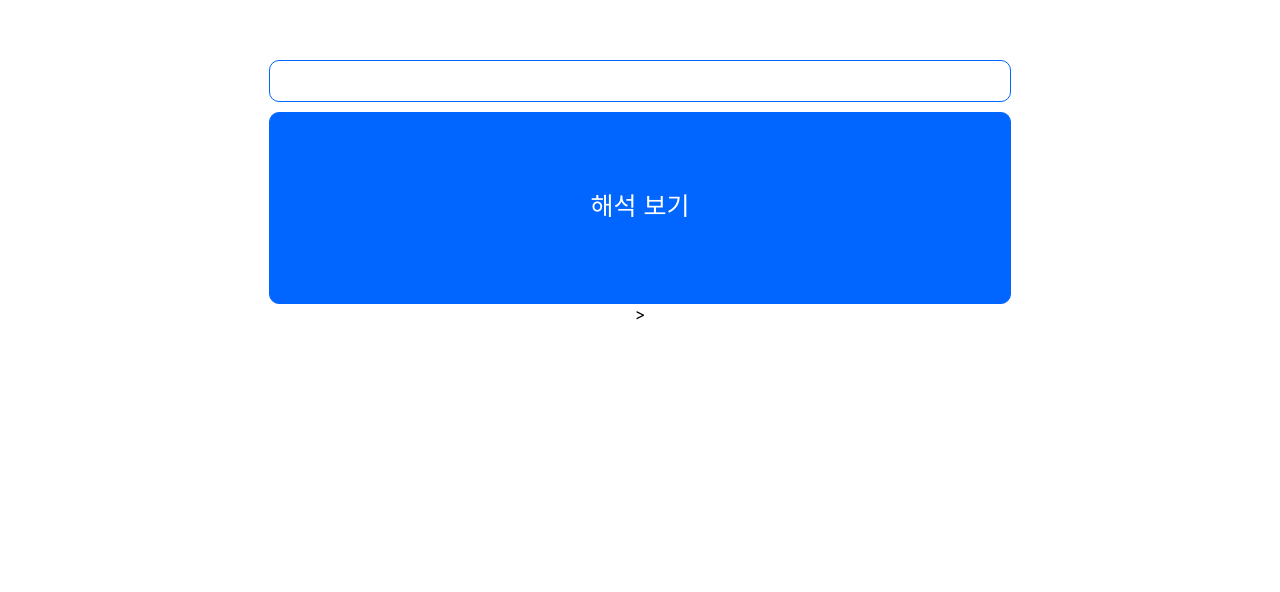
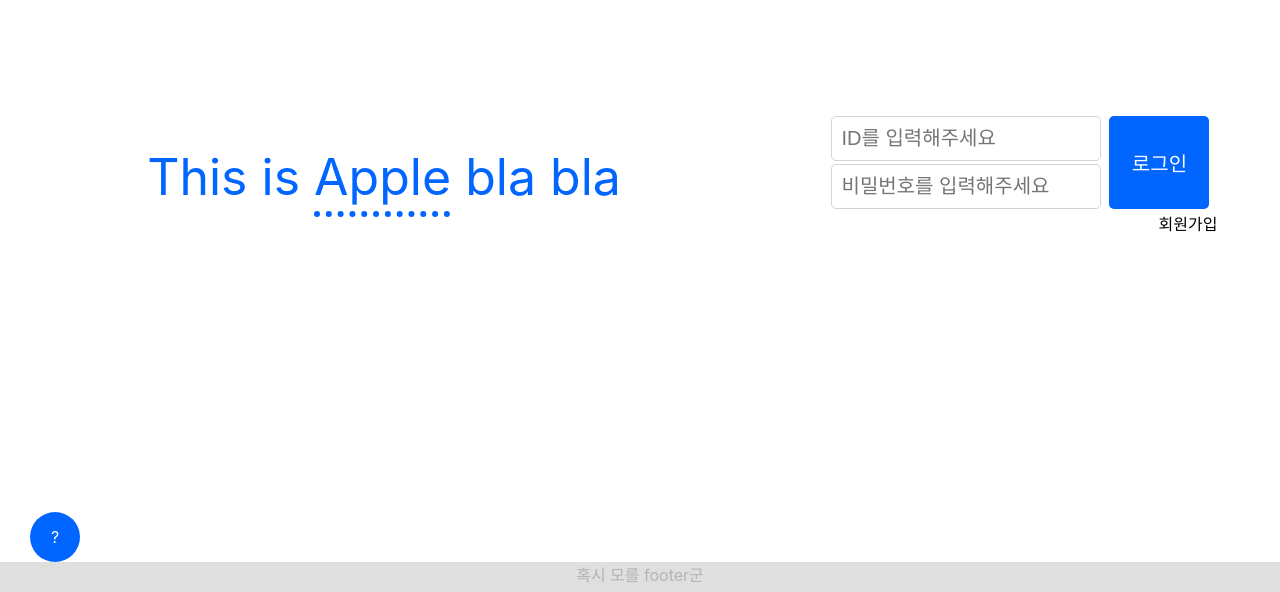
Before and after one commit to TuesdayThursday/wordMastery-ts, a React (Create React App) app: page / in a window 1280 px wide. Shown: the part 208-800 px from the top of the page. Built offline with nearby package versions, Linux system fonts and the light colour scheme; no server answers.

Commit message:
implement Login

```diff
--- a/src/components/App.css
+++ b/src/components/App.css
@@ -2,37 +2,50 @@
   text-align: center;
 }
 
-.App-logo {
-  height: 40vmin;
-  pointer-events: none;
+#descriptionBtn {
+  position:fixed;
+  z-index:50;
+  bottom: 30px;
+  left:30px;
+  width: 50px;
+  height: 50px;
+  border-radius:50px;
+  background-color: #0066FF;
+  line-height: 50px;
+  color:white;
+  user-select:none;
 }
 
-@media (prefers-reduced-motion: no-preference) {
-  .App-logo {
-    animation: App-logo-spin infinite 20s linear;
-  }
+#descriptionBtn:hover {
+  box-shadow: 10px 10px 30px transparent,
+                -10px -10px 30px transparent,
+                inset 10px 10px 30px rgba(14, 51, 135, 0.9),
+                inset -10px -10px 30px rgb(94, 119, 209);
 }
 
-.App-header {
-  background-color: #282c34;
-  min-height: 100vh;
-  display: flex;
-  flex-direction: column;
-  align-items: center;
-  justify-content: center;
-  font-size: calc(10px + 2vmin);
-  color: white;
+#descriptionWrapper {
+  position:fixed;
+  z-index:3;
+  left:0;
+  top:0;
+  display:grid;
+  place-items: center;
+  text-align:center;
+  width: 100vw;
+  height: 100vh;
 }
 
-.App-link {
-  color: #61dafb;
+#description {
+  width: 30vw;
+  height: 70vh;
+  background-color:white;
+  border:1px solid #0066ff;
+  border-radius: 10px;
+  opacity: 0.9;
+  color:black;
+  padding: 20px;
 }
 
-@keyframes App-logo-spin {
-  from {
-    transform: rotate(0deg);
-  }
-  to {
-    transform: rotate(360deg);
-  }
+#descriptionText {
+
 }
--- a/src/components/App.tsx
+++ b/src/components/App.tsx
@@ -1,17 +1,35 @@
-import React, { useState } from 'react';
-import ReactDOM from 'react-dom/client';
+import React, { useState, useEffect } from 'react';
+import AppRouter from './Router';
+import Description from './Description';
+import { authenticate } from '../unit/Authentication';
+import './App.css';
+
+function App() {
+  const [isAuthenticated, setIsAuthenticated] = useState<boolean>(true);
+  const [descriptionSite, setDescription] = useState<boolean>(false);
 
 
-import './App.css';
-import AppRouter from './Router';
-
-
-function App() {
-  const [isLoggedIn, setIsLoggedIn] = useState<boolean>(true);
+  useEffect(()=>{
+    authenticate().then(auth => {
+      setIsAuthenticated(auth);
+    })
+  },[])
 
   return (
     <div className="App">
-      <AppRouter isLoggedIn={isLoggedIn}/>
+      <AppRouter isLoggedIn={isAuthenticated}/>
+
+
+      <div id="descriptionBtn" onClick={()=>setDescription(!descriptionSite)}>
+        ?
+      </div>
+
+      {
+        descriptionSite ?
+          <Description state={descriptionSite} setState={setDescription} ></Description>
+        :
+        <></>
+      }
     </div>
   );
 }
--- /dev/null
+++ b/src/routes/Auth.css
@@ -0,0 +1,101 @@
+.AuthPage {
+    display: grid;
+    width:100vw;
+    height:100vh;
+    grid-template-columns: 60% auto;
+    grid-template-rows:1fr 30px;
+    grid-template-areas:
+        "animation login";
+}
+
+#footer {
+    background-color:#dfdfdf;
+    grid-area:2 / 1 / 3 / 3;
+    color:#b4b4b4;
+}
+
+.wordyAnimation {
+    display:flex;
+    justify-content: center;
+    align-items: center;
+    background-color:#ffffff;
+}
+
+.animationTextBox {
+    font-size: 50px;
+    color:#0066ff;
+}
+
+.pointWord {
+    white-space: pre-wrap;
+    display: inline-flex;
+    position:relative;
+}
+
+
+
+.pointWord::after {
+    position:absolute;
+    content: '';
+    height: 1px;
+    width: 50px;
+    bottom:-10px;
+    width: 90%;
+    border-bottom:6px solid #0066ff;
+    border-bottom-style:dotted;
+
+}
+
+
+.loginFormSection {
+    justify-self: center;
+    align-self:center;
+}
+
+.loginForm {
+    display:grid;
+    grid-template-columns: 70% auto;
+    grid-template-rows: 1fr 3px 1fr;
+
+}
+
+.loginWrapper {
+    margin-right:5px;
+}
+.loginForm input {
+    display:block;
+    font-size:20px;
+    padding: 10px;
+    border-radius:5px;
+    border:1px solid rgb(211, 211, 211);
+}
+
+#loginID {
+    grid-area:1 / 1 / 2 / 2;
+}
+#loginPW {
+    grid-area:3 / 1 / 4 / 2;
+}
+.loginForm input[type="submit"] {
+    display:inline;
+    background-color:#0066ff;
+    color:white;
+    border:none;
+    width:100px;
+    justify-self: center;
+    align-self: stretch;
+
+    grid-area:1 / 2 / 4 / 2;
+}
+
+.loginForm input:focus {
+    outline:none;
+}
+
+#registerLink {
+    line-height:30px;
+    height: 30px;
+    float:right;
+    text-decoration: none;
+    color:black;
+}
--- a/src/routes/Auth.tsx
+++ b/src/routes/Auth.tsx
@@ -1,4 +1,67 @@
-import React from "react";
+import React, { useState } from "react";
+import { login, setAccessToken } from "../unit/Authentication";
+import './Auth.css';
 
-const Auth = () => <span>Auth</span>
+
+interface loginData {
+    id: string,
+    pw: string
+}
+
+function Auth() {
+    const [id, setId] = useState<string>('');
+    const [pw, setPw] = useState<string>('');
+
+    function handleChange(event:React.ChangeEvent<HTMLInputElement>) {
+        const name = event.target.name;
+        const value = event.target.value;
+
+        if(name === "id") {
+            setId(values=>value)
+        }
+        else {
+            setPw(values=>value)
+        }
+
+    }
+
+    function handleSubmit(event: React.SyntheticEvent) {
+        event.preventDefault();
+        login<{token:string}>(id,pw)
+        .then(data=>{
+            setAccessToken(data.token);
+            window.location.href = 'http://58.127.58.185:3000/';
+        })
+        .catch(error => {
+            alert("잘못된 로그인 정보입니다.")
+        });
+    }
+
+    return (
+        <div className="AuthPage">
+            <div className="wordyAnimation">
+                <div className="animationTextBox">
+                    <span>This is </span>
+                    <span className="pointWord">Apple </span>
+                    <span>bla bla</span>
+                </div>
+            </div>
+            <div className="loginFormSection">
+
+                <form className="loginForm" onSubmit={handleSubmit}>
+                        <input type="text" name="id" id="loginID" onChange={handleChange} placeholder="ID를 입력해주세요" />
+                        <input type="password" name="pw" id="loginPW" onChange={handleChange} placeholder="비밀번호를 입력해주세요" />
+
+                    <input type="submit" value="로그인"/>
+
+                </form>
+                <div>
+                    <a href="http://115.140.186.199:3000/api" id="registerLink">회원가입</a>
+                </div>
+
+            </div>
+            <div id="footer"> 혹시 모를 footer군 </div>
+        </div>
+    )
+}
 export default Auth;
--- /dev/null
+++ b/src/unit/Authentication.ts
@@ -0,0 +1,45 @@
+import Cookies from 'js-cookie';
+
+export const getAccessToken = () => Cookies.get('access_token');
+export const getRefreshToken = () => Cookies.get('refresh_token');
+export const isAuthenticated = () => !!getAccessToken()
+const inOneHour = new Date(new Date().getTime() + 60*60*1000);
+export const setAccessToken = (token:string) => Cookies.set('access_token', token, {expires:inOneHour});
+
+
+export const authenticate = async () =>{
+    if(getAccessToken()) {
+        return true;
+    }
+
+    return false;
+}
+
+
+
+
+export const login = async <T>(id:string,pw:string):Promise<T> => {
+    return fetch('http://115.140.186.199:3000/auth/login/', {
+        method: 'POST',
+        headers: {
+        'Accept': 'application/json',
+        'Content-Type': 'application/json'
+        },
+        body: JSON.stringify({
+            id: id,
+            password: pw
+        })
+    })
+    .then(res => {
+        if(!res.ok) {
+            throw new Error(res.statusText)
+        }
+        return res.json()
+    })
+    .then(data => {
+        return data
+    })
+    .catch((error:Error) => {
+        throw error
+    })
+}
```
